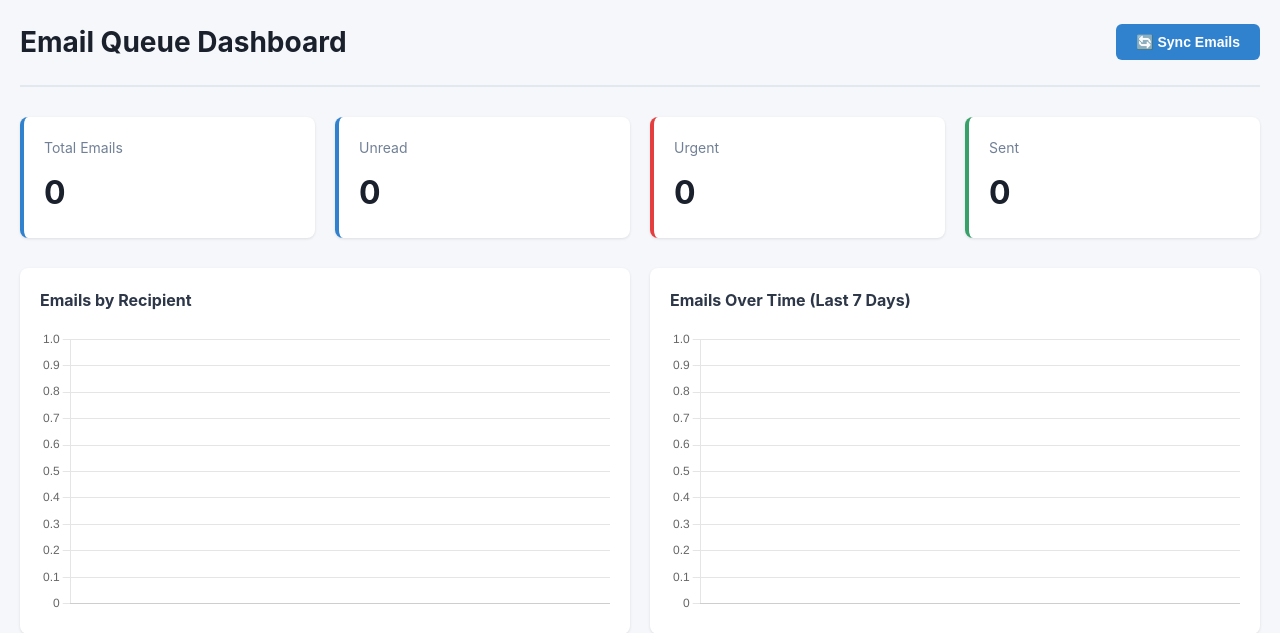
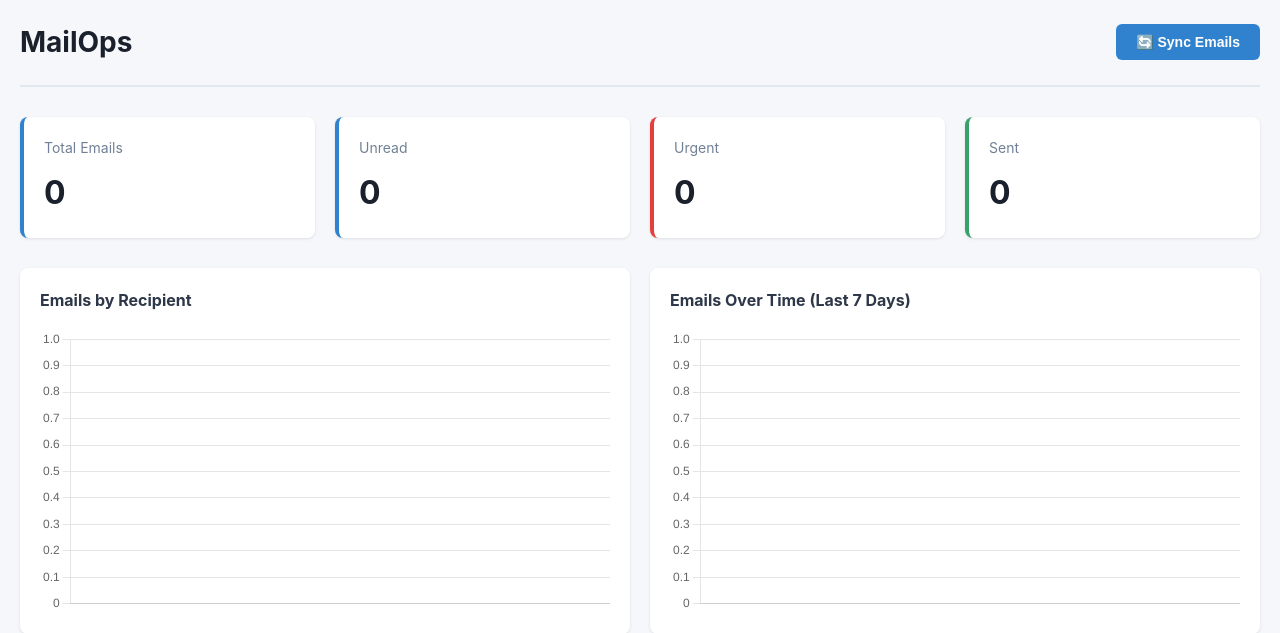
Before and after one commit to brn-cntrl/mailvistool, a PHP site: page / in a window 1280 px wide. Shown: the top 633 px of the page. Run offline with PHP 8.4, Linux system fonts and the light colour scheme; data that the repository does not hold is empty.

Commit message:
text edits

```diff
--- a/index.php
+++ b/index.php
@@ -3,13 +3,13 @@
 <head>
     <meta charset="UTF-8">
     <meta name="viewport" content="width=device-width, initial-scale=1.0">
-    <title>Email Dashboard - Mail Ops</title>
+    <title>Email Dashboard - MailOps</title>
     <link rel="stylesheet" href="assets/dashboard.css">
 </head>
 <body>
     <div class="container">
         <header class="header">
-            <h1>Email Queue Dashboard</h1>
+            <h1>MailOps</h1>
             <button id="syncBtn" class="btn btn-primary">🔄 Sync Emails</button>
         </header>
         <div class="stats-grid">
```
